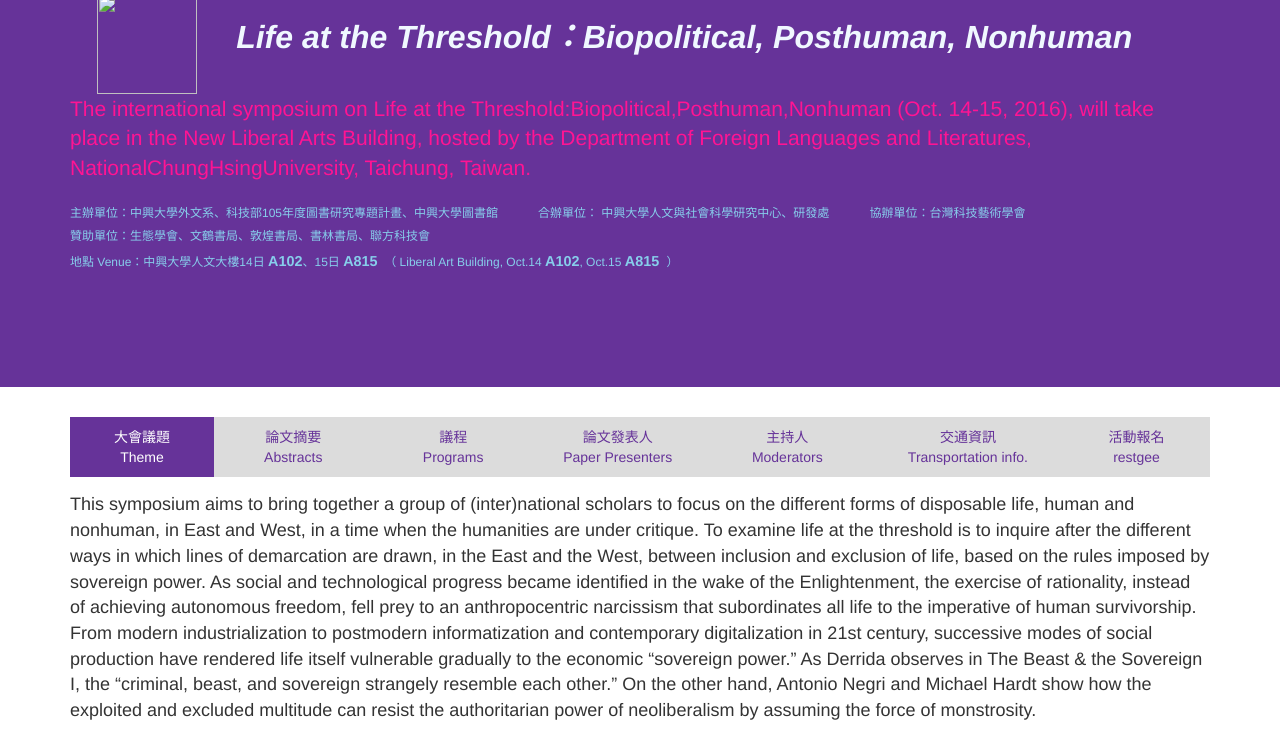
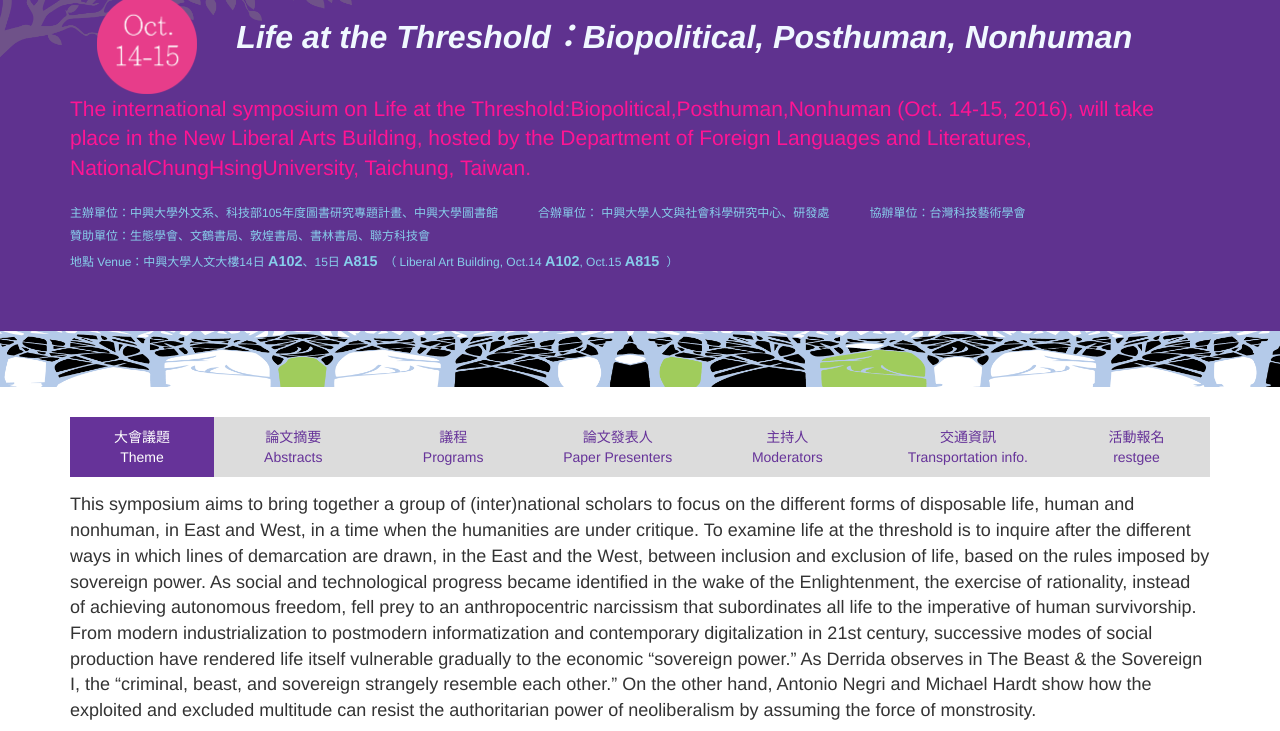
Before and after one commit to StacyLin/conference-sample, a plain HTML site: page seminar.html in a window 1280 px wide. Shown: the part 117-848 px from the top of the page. Drawn offline with nearby package versions, Linux system fonts and the light colour scheme.

Commit message:
Update seminar.html

```diff
--- a/seminar.html
+++ b/seminar.html
@@ -11,7 +11,7 @@
 
        #top.jumbotron{
             background-color:rebeccapurple;
-            background-image: url(images/cover-07-01.png);
+            background-image: url(cover-07-01.png);
             background-position: 100% 100%;
             background-size: cover;
             background-repeat: no-repeat;
@@ -196,7 +196,7 @@
             <div class="row">
                 <div class="col-xs-12">
                     &nbsp;&nbsp;&nbsp;&nbsp;&nbsp;&nbsp;
-                    <img src="images/circle-01.png" width="100px" height="100px">
+                    <img src="circle-01.png" width="100px" height="100px">
                     &nbsp;&nbsp;&nbsp;&nbsp;&nbsp;&nbsp;&nbsp;&nbsp;
                     <b><i>Life at the Threshold：Biopolitical, Posthuman, Nonhuman</i></b>
                 </div>
```
